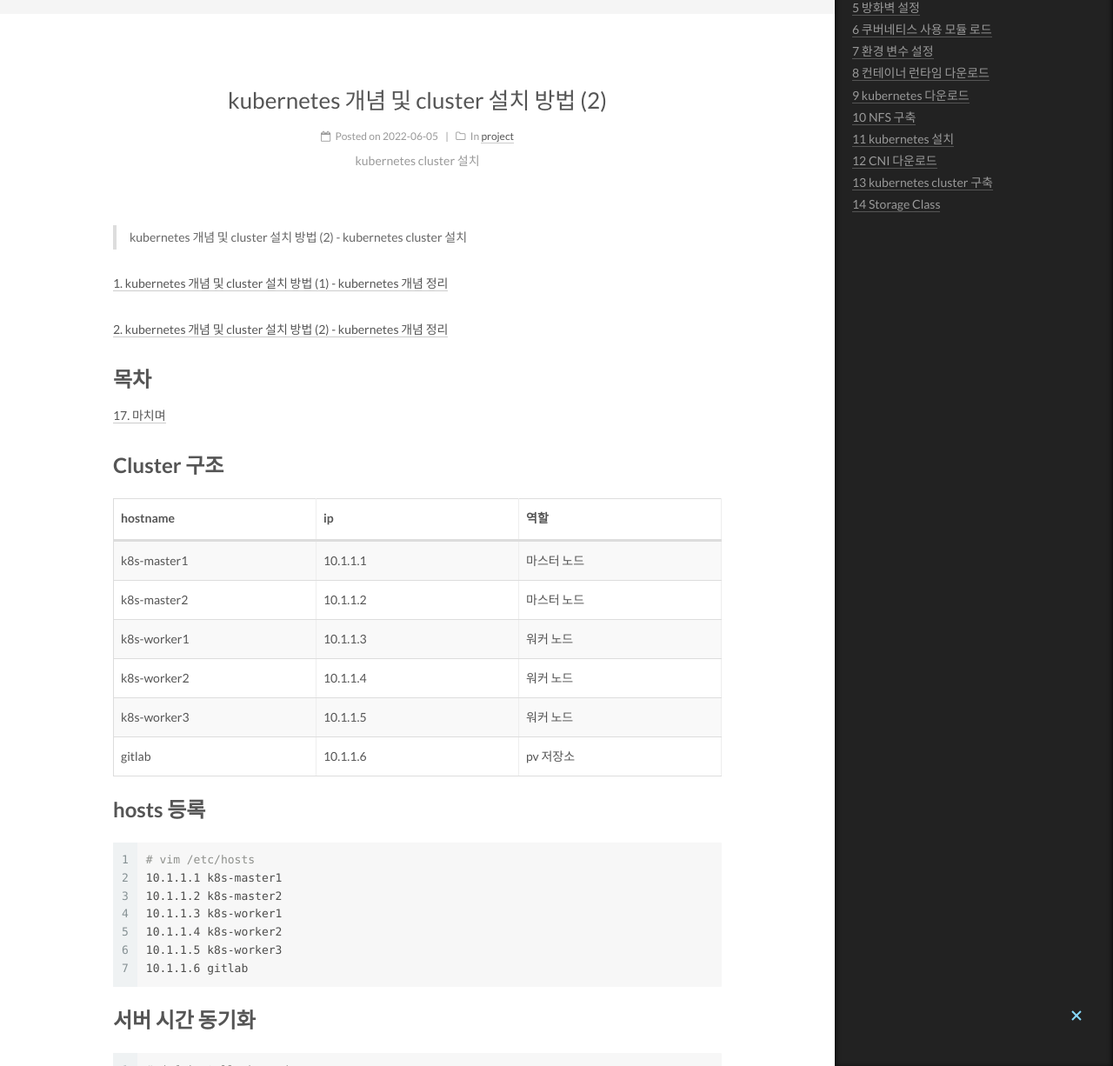
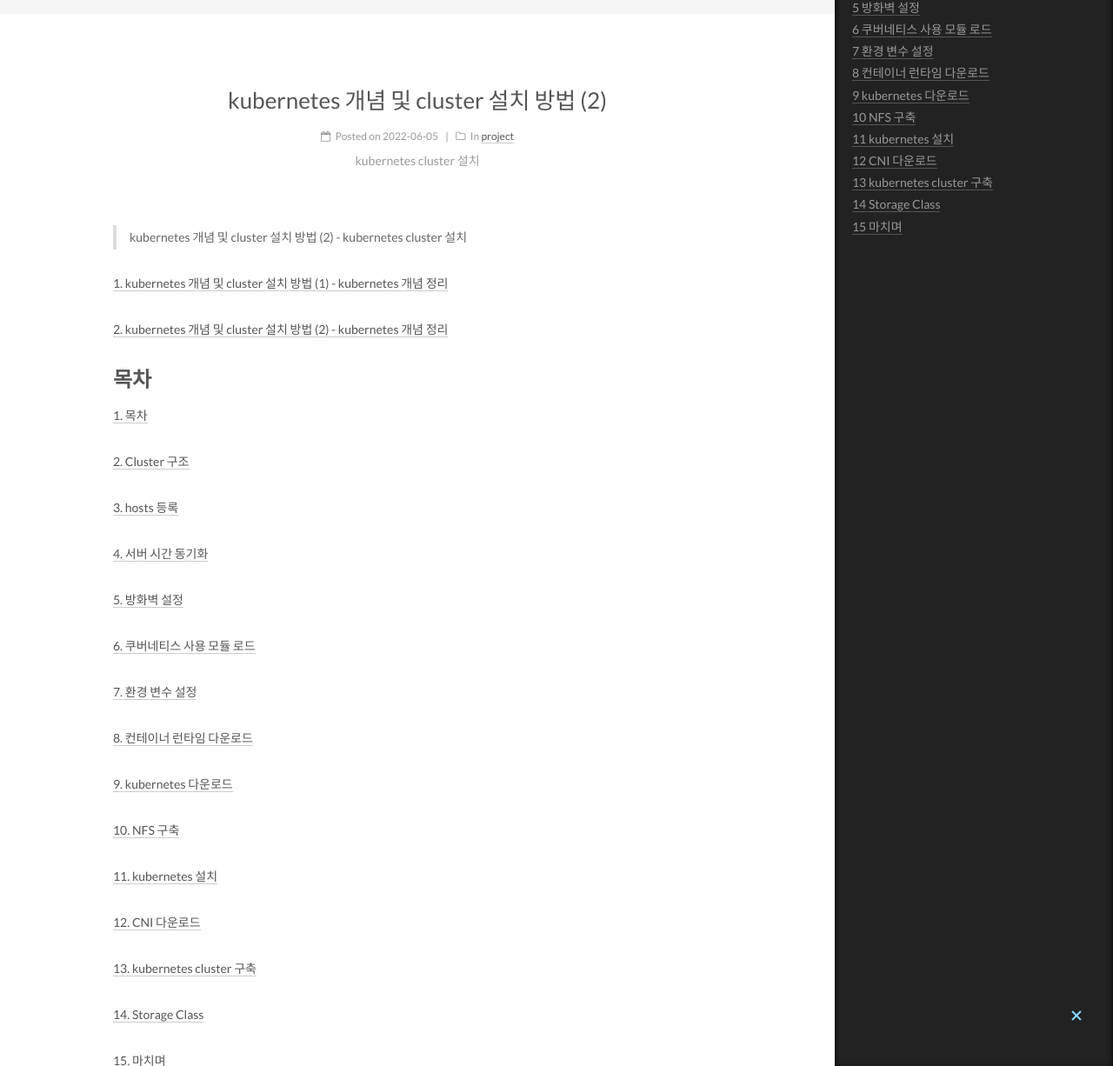
Before and after one commit to HeyItsSPOON/HeyItsSPOON.github.io, a Jekyll site: the page built from _posts/2022-06-05-kubernetes-2.md, in a window 1280 px wide and 1400 px high, cut to the strip 174-1400 px from the top of the window. Shown: the whole strip at 87% size. Built offline with Jekyll 4.4.1, drawn with Linux system fonts in a browser that asks for light colours; some of the changed text lies outside the part shown.

Commit message:
2022-06-13

````diff
--- a/_posts/2022-06-05-kubernetes-2.md
+++ b/_posts/2022-06-05-kubernetes-2.md
@@ -13,8 +13,35 @@
 [2. kubernetes 개념 및 cluster 설치 방법 (2) - kubernetes 개념 정리](https://heyitsspoon.github.io/project/2022/06/05/kubernetes-2/)
 
 # 목차
+[1. 목차](#목차)
 
-[17. 마치며](#마치며)
+[2. Cluster 구조](#Cluster_구조)
+
+[3. hosts 등록](#hosts_등록)
+
+[4. 서버 시간 동기화](#서버_시간_동기화)
+
+[5. 방화벽 설정](#방화벽_설정)
+
+[6. 쿠버네티스 사용 모듈 로드](#쿠버네티스_사용_모듈_로드)
+
+[7. 환경 변수 설정](#환경_변수_설정)
+
+[8. 컨테이너 런타임 다운로드](#컨테이너_런타임_다운로드)
+
+[9. kubernetes 다운로드](#kubernetes_다운로드)
+
+[10. NFS 구축](#NFS_구축)
+
+[11. kubernetes 설치](#kubernetes_설치)
+
+[12. CNI 다운로드](#CNI_다운로드)
+
+[13. kubernetes cluster 구축](#kubernetes_cluster_구축)
+
+[14. Storage Class](#Storage_Class)
+
+[15. 마치며](#마치며)
 
 # Cluster 구조
 
@@ -388,3 +415,6 @@
 # kubectl apply -f deployment.yaml
 # kubectl apply -f class.yaml
 ```
+
+# 마치며
+여기까지 마쳤다면 성공적으로 쿠버네티스 클러스터를 구축 할 수 있습니다. 이전 포스팅에서 개념을 이해하셨다면 그렇게 어렵지 않게 구축하셨을거라 생각합니다. 하지만 현재 상태로는 쿠버네티스간의 failover가 정상적으로 작동하지 않게 됩니다. 해당 이유는 다음 포스팅에서 설명하도록 하고 이번 포스팅은 이만 마치도록 하겠습니다.
````
Also changed, not shown: other parts of _posts/2022-06-05-kubernetes-2.md (+3 -3 lines).
